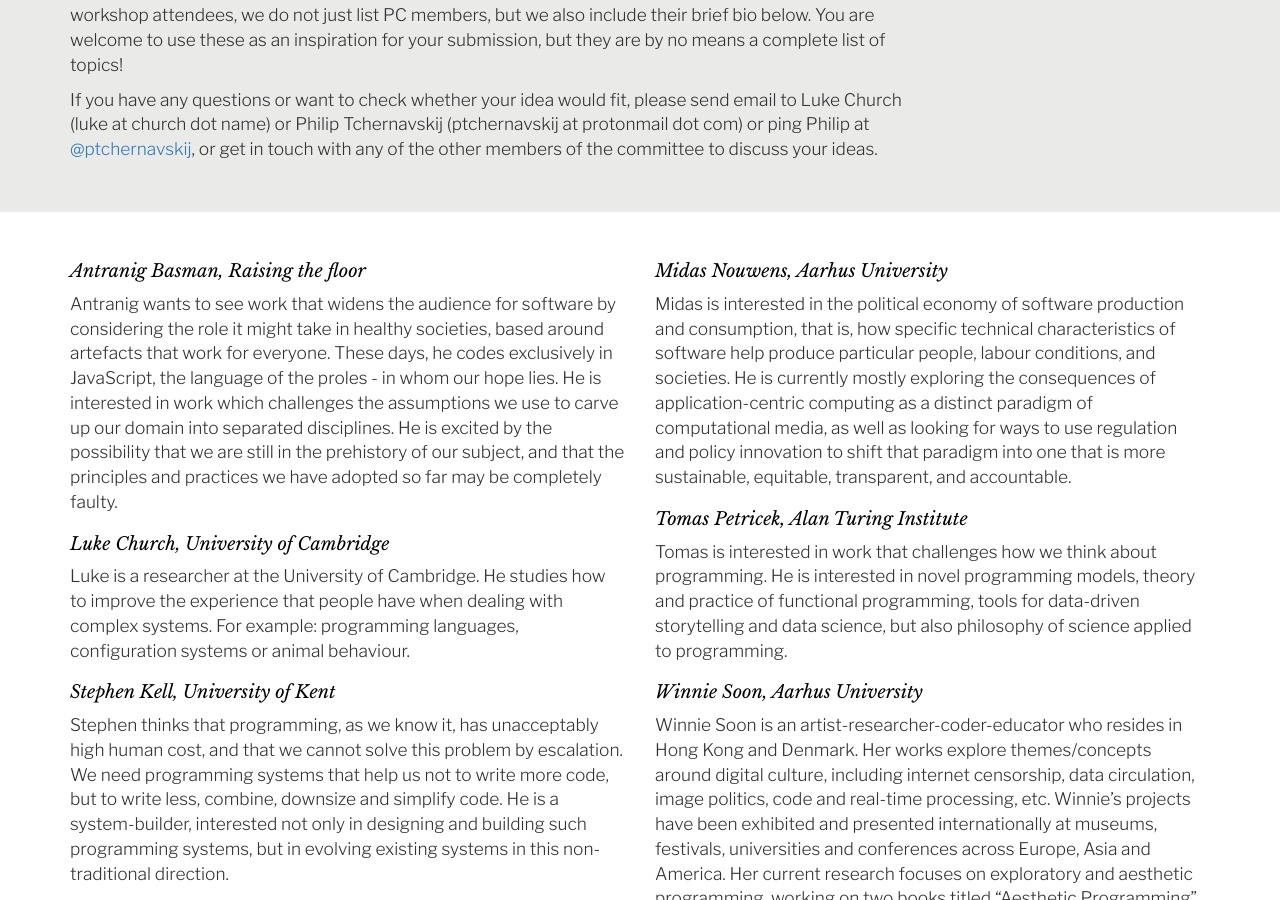
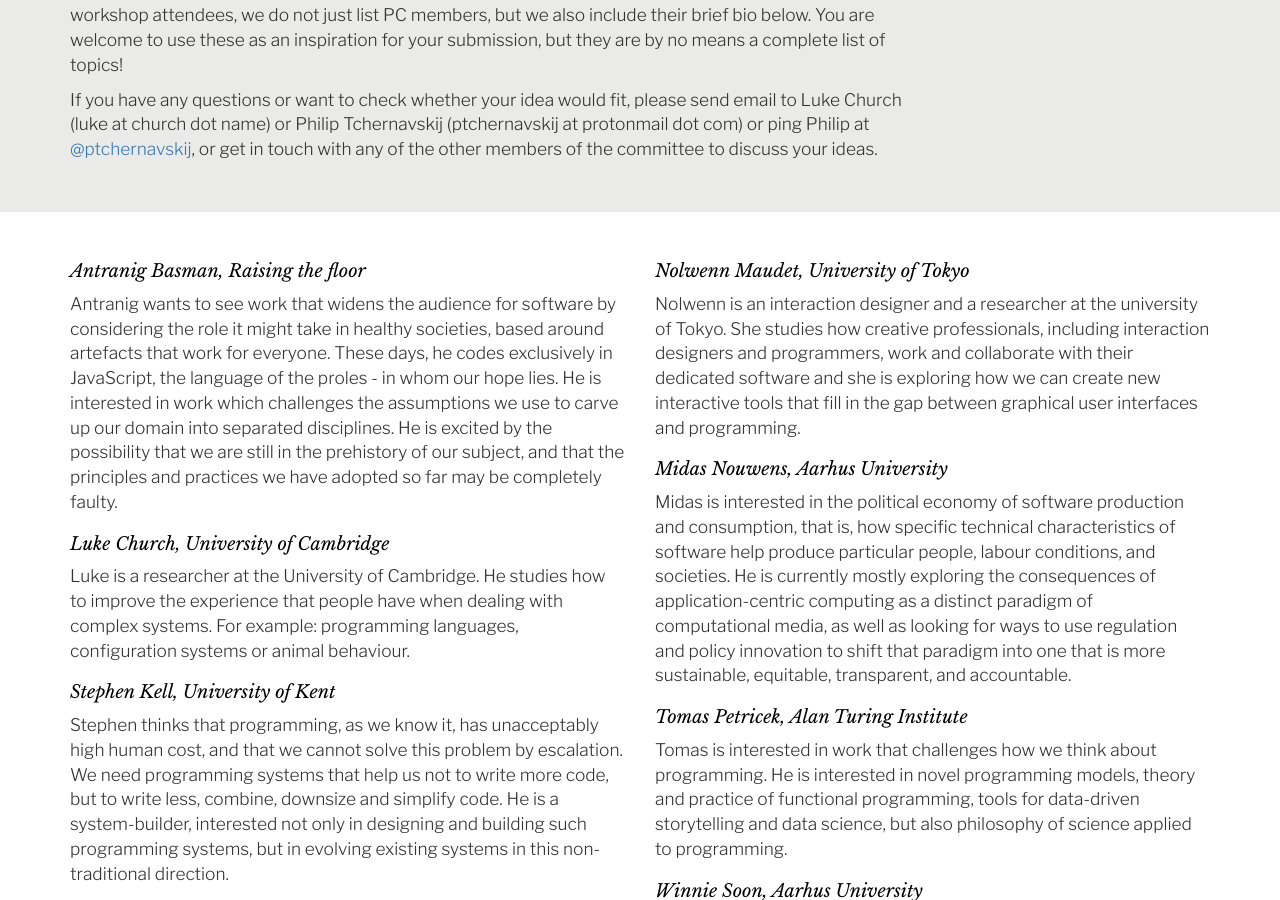
Before and after one commit to shift-society/salon, a Jekyll site: the page built from call-for-papers/index.md, in a window 1280 px wide and 900 px high, scrolled down 2089 px. Built offline with Jekyll 4.4.1, drawn with Linux system fonts in a browser that asks for light colours; nearby versions of some CDN libraries.

Commit message:
Add Nolwenn Maudet to the PC.

```diff
--- a/call-for-papers/index.md
+++ b/call-for-papers/index.md
@@ -158,6 +158,10 @@ aimed at end user programmers.
 </div>
 <div class="col-md-6" markdown="1">
 
+#### Nolwenn Maudet, University of Tokyo
+Nolwenn is an interaction designer and a researcher at the university of Tokyo.
+She studies how creative professionals, including interaction designers and programmers, work and collaborate with their dedicated software and she is exploring how we can create new interactive tools that fill in the gap between graphical user interfaces and programming.
+
 #### Midas Nouwens, Aarhus University
 Midas is interested in the political economy of software production and consumption, that is, how specific technical characteristics of software help produce particular people, labour conditions, and societies.
 He is currently mostly exploring the consequences of application-centric computing as a distinct paradigm of computational media, as well as looking for ways to use regulation and policy innovation to shift that paradigm into one that is more sustainable, equitable, transparent, and accountable.
```
